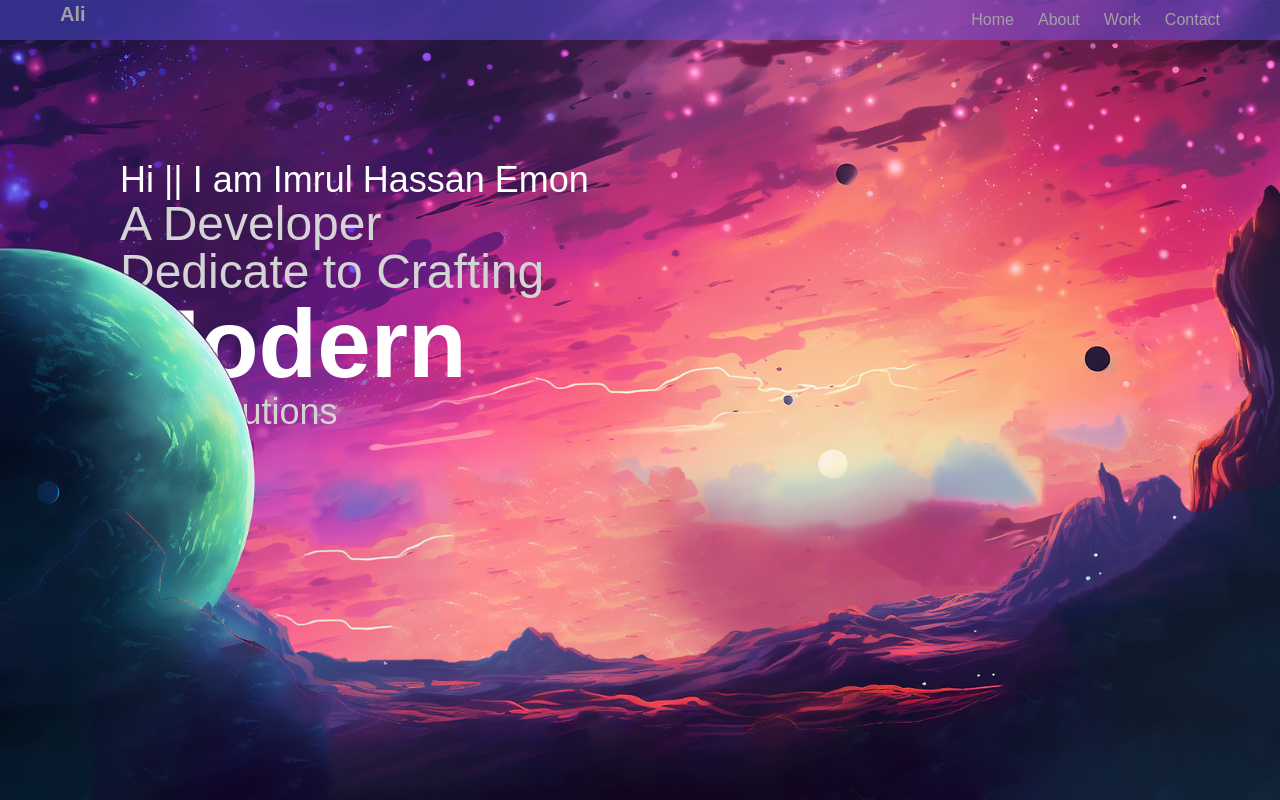
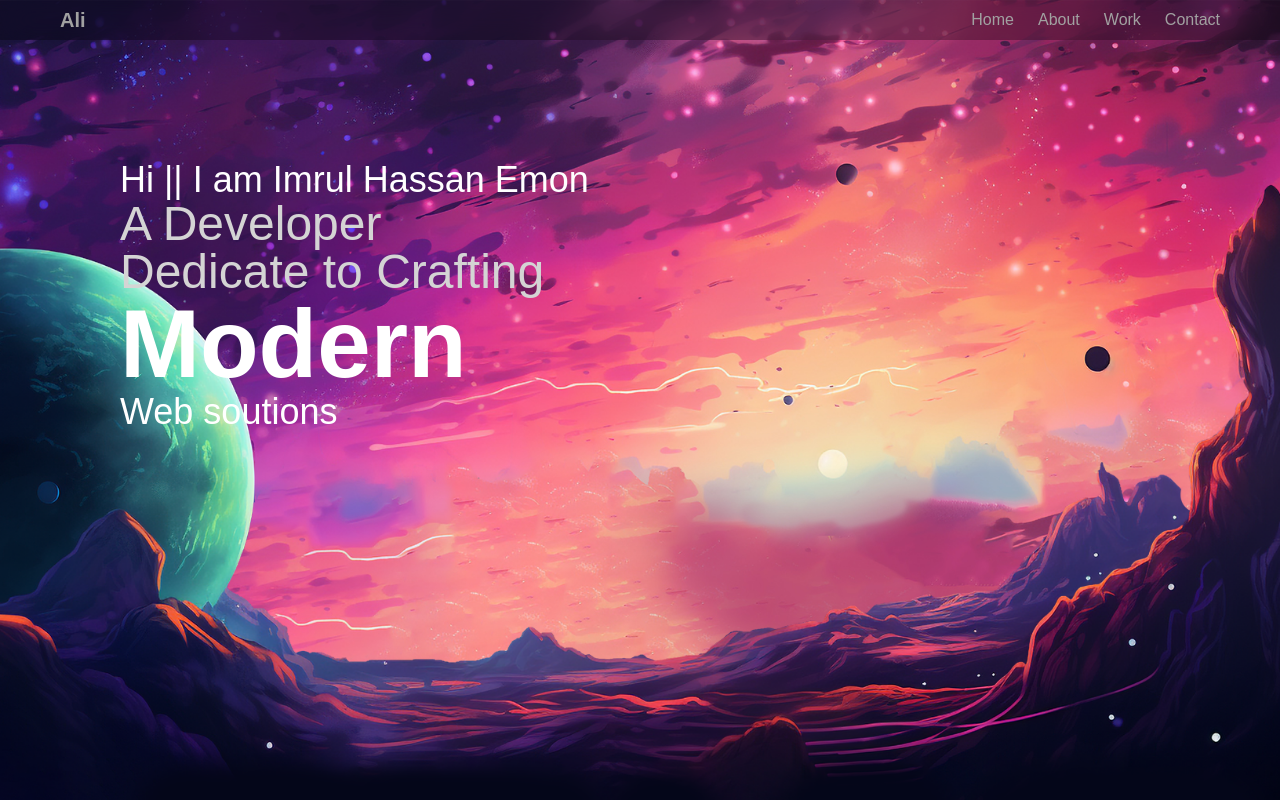
Before and after one commit to imrulhassanemon/My-Porfolio, a React (Vite) app: page / in a window 1280 px wide. Built offline with nearby package versions, Linux system fonts and the light colour scheme.

Commit message:
fixing some problems

```diff
--- a/src/component/Herotext.jsx
+++ b/src/component/Herotext.jsx
@@ -11,7 +11,7 @@ function Herotext() {
     }
 
   return (
-    <div className="z-10 mt-20 text-center md:mt-40 md:text-left rounded-3xl bg-clip-text">
+    <div className="z-50 mt-20 text-center md:mt-40 md:text-left rounded-3xl bg-clip-text">
         {/* mobail view  */}
         <div className="flex-col hidden md:flex c-space">
             <motion.h1 className="text-4xl font-medium"
@@ -40,7 +40,7 @@ function Herotext() {
             initial='hidden'
             animate="visible"
             transition={{delay:1.8}}
-                className="text-4xl font-medium text-neutral-300">Web soutions</motion.p>
+                className="text-4xl font-medium text-white">Web soutions</motion.p>
             </div>
         </div>
 
--- a/src/component/ParallalBackground.jsx
+++ b/src/component/ParallalBackground.jsx
@@ -1,29 +1,35 @@
-import React from 'react';
+import React from "react";
 
 const ParallalBackground = () => {
   return (
-        <section className='absolute inset-0 bg-black/40'>
-           <div className='relative h-screen overflow-y-hidden'>
-                <div className='absoulate inste-0 w-full h-screen z-0'
-                style={{backgroundImage:'url(/assets/sky.jpg)',
-                    backgroundPosition:'bottom',
-                    backgroundSize:'cover'
-                }} />
-                <div className='absolute inset-0 z-10'
+    <section className="absolute inset-0 bg-black/40">
+      <div className="relative h-screen overflow-y-hidden">
+        <div
+          className="absoulate inste-0 w-full h-screen -z-50"
           style={{
-                    backgroundImage:"url(assets/mountain-1.png)",
-                    backgroundPosition:'bottom',
-                    backgroundSize: "cover"
+            backgroundImage: "url(/assets/sky.jpg)",
+            backgroundPosition: "bottom",
+            backgroundSize: "cover",
           }}
         />
-                <div className='absolute inset-0 z-20'
-                style={{backgroundImage:'url(assets/mountain-2.png)',
+          <div
+            className="absolute inset-0 z-10"
+            style={{
+              backgroundImage: "url(assets/mountain-2.png)",
               backgroundSize: "cover",
-                    backgroundPosition:'bottom'
+              backgroundPosition: "bottom",
             }}
           />
-                <div/>
-                <div/>
+        <div
+          className="absolute inset-0 z-20"
+          style={{
+            backgroundImage: "url(assets/mountain-1.png)",
+            backgroundPosition: "bottom",
+            backgroundSize: "cover",
+          }}
+        />
+        <div />
+        <div />
       </div>
     </section>
   );
--- a/src/section/Navbar.jsx
+++ b/src/section/Navbar.jsx
@@ -1,57 +1,73 @@
-
-
-import React, { useState } from 'react'
-import { Link } from 'react-router-dom'
-import { motion } from "motion/react"
-
-
-
-function Navigation (){
+import { useState } from "react";
+import { motion } from "motion/react";
+function Navigation() {
   return (
-    <ul className='nav-ul'>
-      <li className='nav-li'>
-        <Link>Home</Link>
+    <ul className="nav-ul">
+      <li className="nav-li">
+        <a className="nav-link" href="#home">
+          Home
+        </a>
       </li>
-      <li className='nav-li'>
-        <Link>About</Link>
+      <li className="nav-li">
+        <a className="nav-link" href="#about">
+          About
+        </a>
       </li>
-      <li className='nav-li'>
-        <Link>Work</Link>
+      <li className="nav-li">
+        <a className="nav-link" href="#work">
+          Work
+        </a>
       </li>
-      <li className='nav-li'>
-        <Link>Contact</Link>
+      <li className="nav-li">
+        <a className="nav-link" href="#contact">
+          Contact
+        </a>
       </li>
     </ul>
-  )
+  );
 }
-
-export default function Navbar() {
-
-  const [open, isOpen] = useState(false)
-
+const Navbar = () => {
+  const [isOpen, setIsOpen] = useState(false);
   return (
-    <div className='fixed inset-x-0 z-20 w-full backdrop-blur-lg bg-primary/40 '>
-      <div className='mx-auto c-space max-w-7xl'>
-        <div className='flex itmes-center justify-between py-2 sm:py-0'>
-          <a href='/' className='text-xl font-bold transition-colors text-neutral-400 hover:text-white'>Ali</a>
-          <button className='flex cursor-pointer text-neutral-400 hover:text-white focus:outline-none sm:hidden' onClick={()=> isOpen(!open)}>
-            <img src={open?"../../public/assets/close.svg": '../../public/assets/menu.svg'} className='w-6 h-6' alt="" />
+    <div className="fixed inset-x-0 z-60 w-full backdrop-blur-lg bg-black/30">
+      <div className="mx-auto c-space max-w-7xl">
+        <div className="flex items-center justify-between py-2 sm:py-0">
+          <a
+            href="/"
+            className="text-xl font-bold transition-colors text-neutral-400 hover:text-white"
+          >
+            Ali
+          </a>
+          <button
+            onClick={() => setIsOpen(!isOpen)}
+            className="flex cursor-pointer text-amber-400 hover:text-white focus:outline-none sm:hidden"
+          >
+            <img
+              src={isOpen ? "assets/close.svg" : "assets/menu.svg"}
+              className="w-6 h-6"
+              alt="toggle"
+            />
           </button>
-          <nav className='hidden  sm:flex'>
-            <Navigation></Navigation>
+          <nav className="hidden sm:flex">
+            <Navigation />
           </nav>
         </div>
       </div>
-          {open ? (<motion.div exit={{ opacity: 0 }}  className='block overflow-hidden text-center sm:hidden'
-          initial={{opacity:0, x: -10}}
-          animate={{opacity:1, x:0}}
-          style={{maxHeight: '100vh'}}
-          transition={{duration: 1}}
-          >
-            <nav className='pb-5'>
-              <Navigation></Navigation>
-            </nav>
-        </motion.div>) :''}
+      {isOpen && (
+        <motion.div
+          className="block overflow-hidden text-center sm:hidden"
+          initial={{ opacity: 0, x: -10 }}
+          animate={{ opacity: 1, x: 0 }}
+          style={{ maxHeight: "100vh" }}
+          transition={{ duration: 1 }}
+        >
+          <nav className="pb-5">
+            <Navigation />
+          </nav>
+        </motion.div>
+      )}
     </div>
-  )
-}
+  );
+};
+
+export default Navbar;
```
Lines whose indentation alone changed are shown as unchanged.
